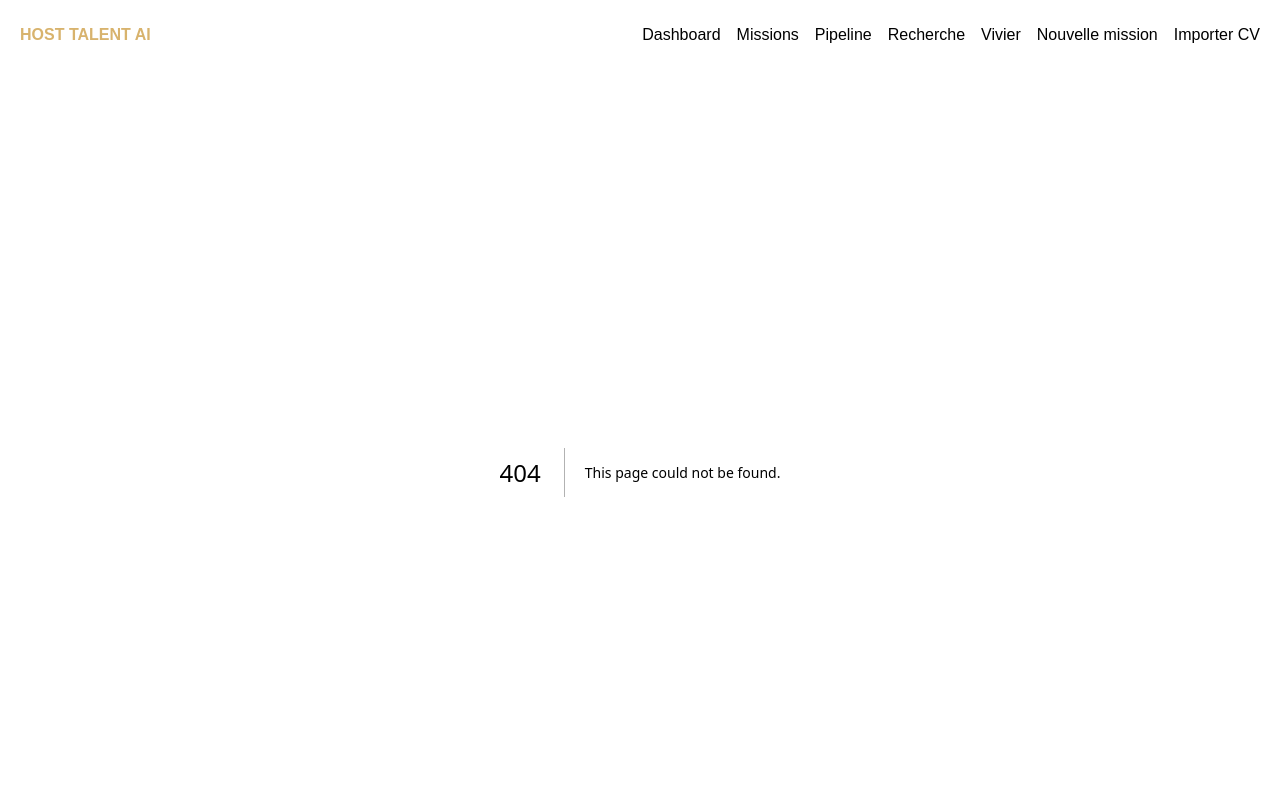
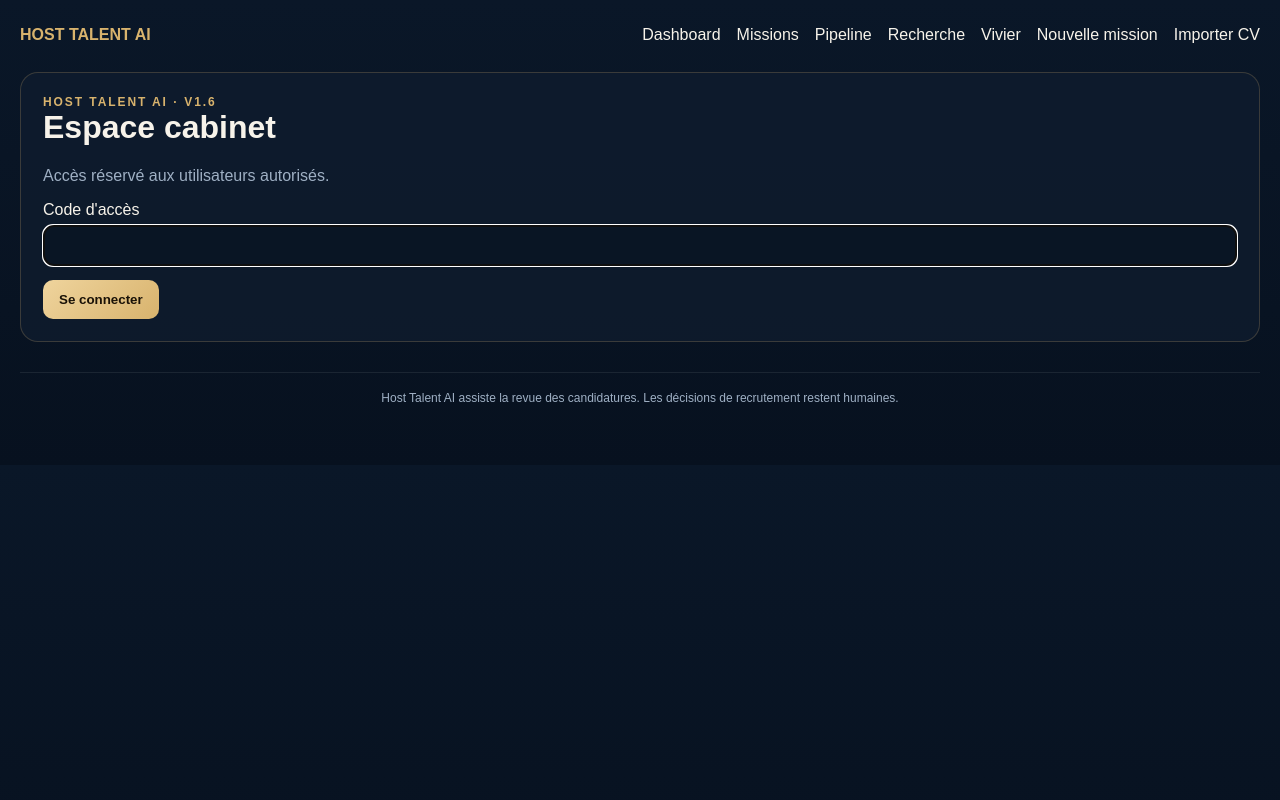
Before and after one commit to keulmichael/host-talent-ai, a Next.js app: page /login in a window 1280 px wide. Before the commit this address had no page. Shown: the top 800 px of the page. Built offline with nearby package versions, Linux system fonts and the light colour scheme.

Commit message:
V1.6 — ajoute l'écran de connexion

```diff
--- /dev/null
+++ b/app/login/page.tsx
@@ -0,0 +1,20 @@
+"use client";
+import { useState } from "react";
+import { useRouter } from "next/navigation";
+
+export default function LoginPage() {
+  const router = useRouter();
+  const [password, setPassword] = useState("");
+  const [error, setError] = useState("");
+  const [loading, setLoading] = useState(false);
+
+  async function submit(e: React.FormEvent) {
+    e.preventDefault(); setLoading(true); setError("");
+    const res = await fetch("/api/auth/login", { method:"POST", headers:{"Content-Type":"application/json"}, body:JSON.stringify({password}) });
+    const data = await res.json().catch(() => ({}));
+    if (!res.ok) { setError(data.error || "Connexion impossible"); setLoading(false); return; }
+    router.push("/"); router.refresh();
+  }
+
+  return <div className="loginWrap"><div className="card loginCard"><div className="eyebrow">HOST TALENT AI · V1.6</div><h1>Espace cabinet</h1><p className="muted">Accès réservé aux utilisateurs autorisés.</p><form onSubmit={submit}><div className="field"><label>Code d'accès<input type="password" value={password} onChange={(e)=>setPassword(e.target.value)} autoFocus autoComplete="current-password" /></label></div>{error && <p className="errorText">{error}</p>}<button className="btn" disabled={loading}>{loading ? "Connexion…" : "Se connecter"}</button></form></div></div>;
+}
```
